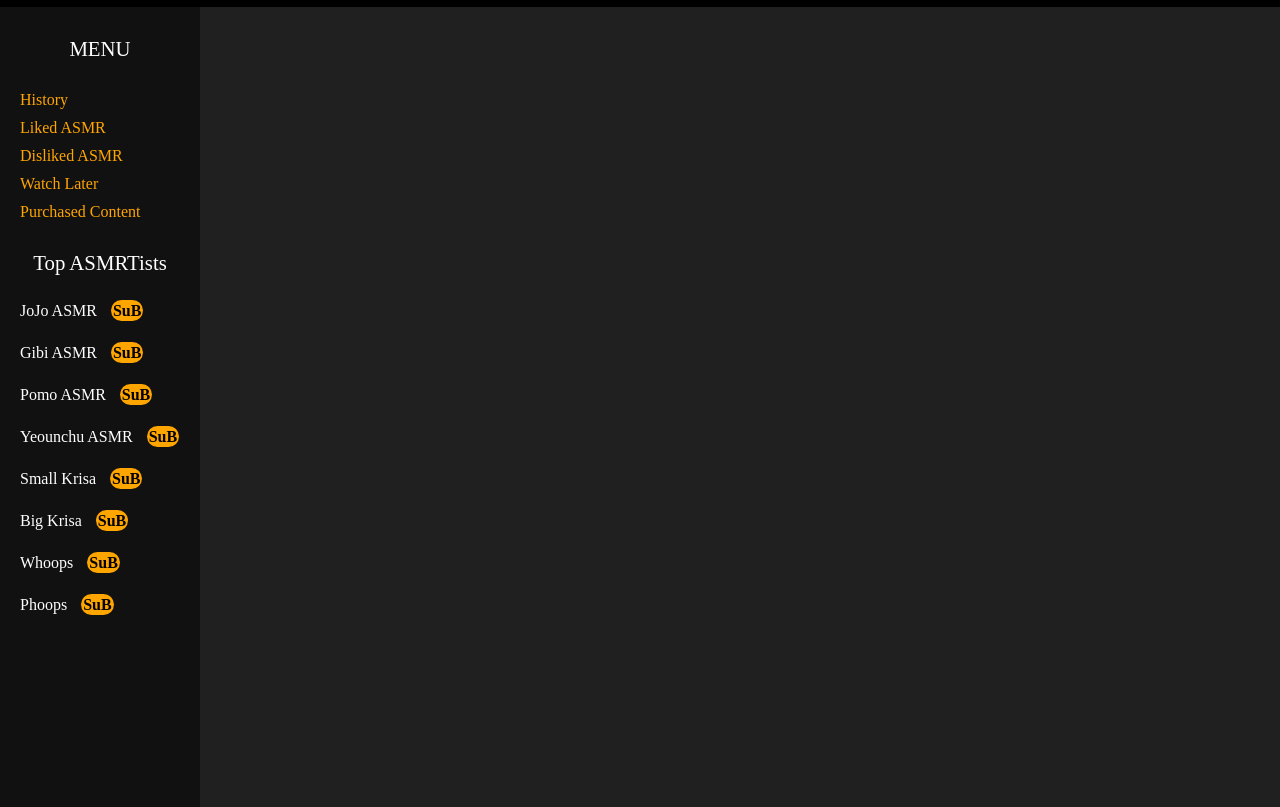
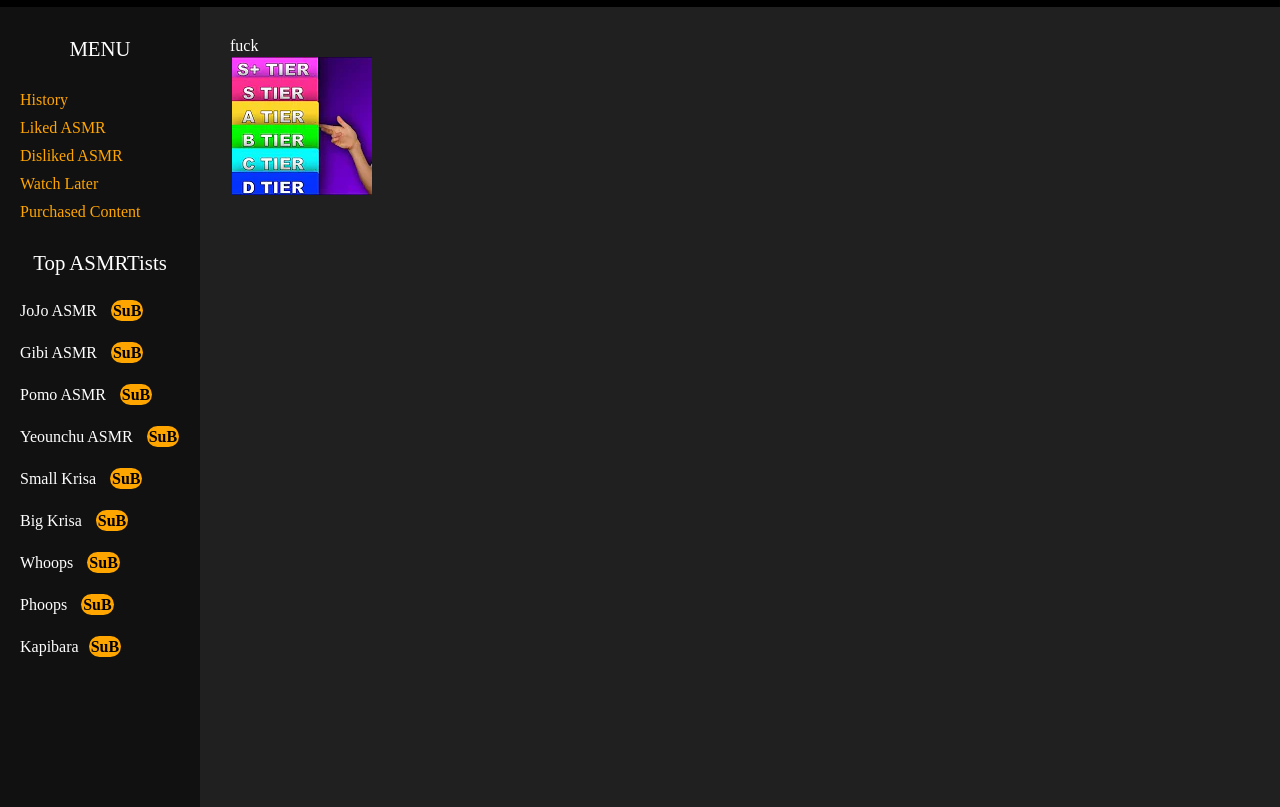
Before and after one commit to Rustan2287/Project-ASMR-Hub, a plain HTML site: page Index.html in a window 1280 px wide. Shown: the part 58-865 px from the top of the page. Before the commit the page ends 800 px from the top, so only its background shows below. Drawn offline with Linux system fonts and the light colour scheme.

Commit message:
add vetrine in main

```diff
--- a/CSS/main.css
+++ b/CSS/main.css
@@ -168,28 +168,22 @@ aside .menu-list li a:hover{
 }
 
 /* main */
-main{
-    z-index: 1;
+.FuckinngMain{
     display: grid;
     grid-template-columns: repeat(3, 1fr);
-    grid-auto-rows: 200px;
     width: 100%;
-    height: 100vw;
-    position:absolute;
-    left: 200px;
+    height: 100vh;
+    left: 230px;
+    top: 30px;
+    position: relative;
+
 }
-main div{
+.FuckinngMain .fucking-vetrine-1{
     display: inline-block;
+    height: 400px;
+    width: 33.3%;
 }
-main .container{
-    width: 100%;
-    height: fit-content;
-}
-main .vetrina{
 
-    width: fit-content;
-    height: fit-content;
-}
 
 
 
--- a/Index.html
+++ b/Index.html
@@ -59,27 +59,29 @@
                     <li><a href="https://instagram.com/sergeykim04?igshid=MzRlODBiNWFlZA==">Big Krisa</a> <a href="#"><span class="sub">SuB</span></a></li>
                     <li><a href="https://instagram.com/_hyun.ae?igshid=MzRlODBiNWFlZA==">Whoops</a> <a href="#"><span class="sub">SuB</span></a></li>
                     <li><a href="https://instagram.com/_tteka_?igshid=MzRlODBiNWFlZA==">Phoops</a> <a href="#"><span class="sub">SuB</span></a></li>
-
+                    <li><a href="https://instagram.com/xy._.woo?igshid=MzRlODBiNWFlZA==">Kapibara</a><a href="#"><span class="sub">SuB</span></a></li>
                 </ol>
             </nav>
         </aside>
 
-        <main>
-            <div class="container">
-                <div class="vetrina">
-                    <div>
-                        <img src="src/hqdefault.png" alt="yt">
-                    </div>
+        <div class="FuckinngMain">
+            <div class="fucking-vetrine-1">
+                <div>
+                    <table>
+                        <tr>
+                            <thead>
+                                <th><img src="src/hqdefault.png" alt=""></th>
+                            </thead>
+                            <tbody>fuck</tbody>
+
+
+                        </tr>
+                    </table>
                 </div>
+            <div>
 
-                <div>
 
-                </div>
+        </div>
 
-                <div>
-
-                </div>
-            </div>
-        </main>
 </body>
 </html>
```
